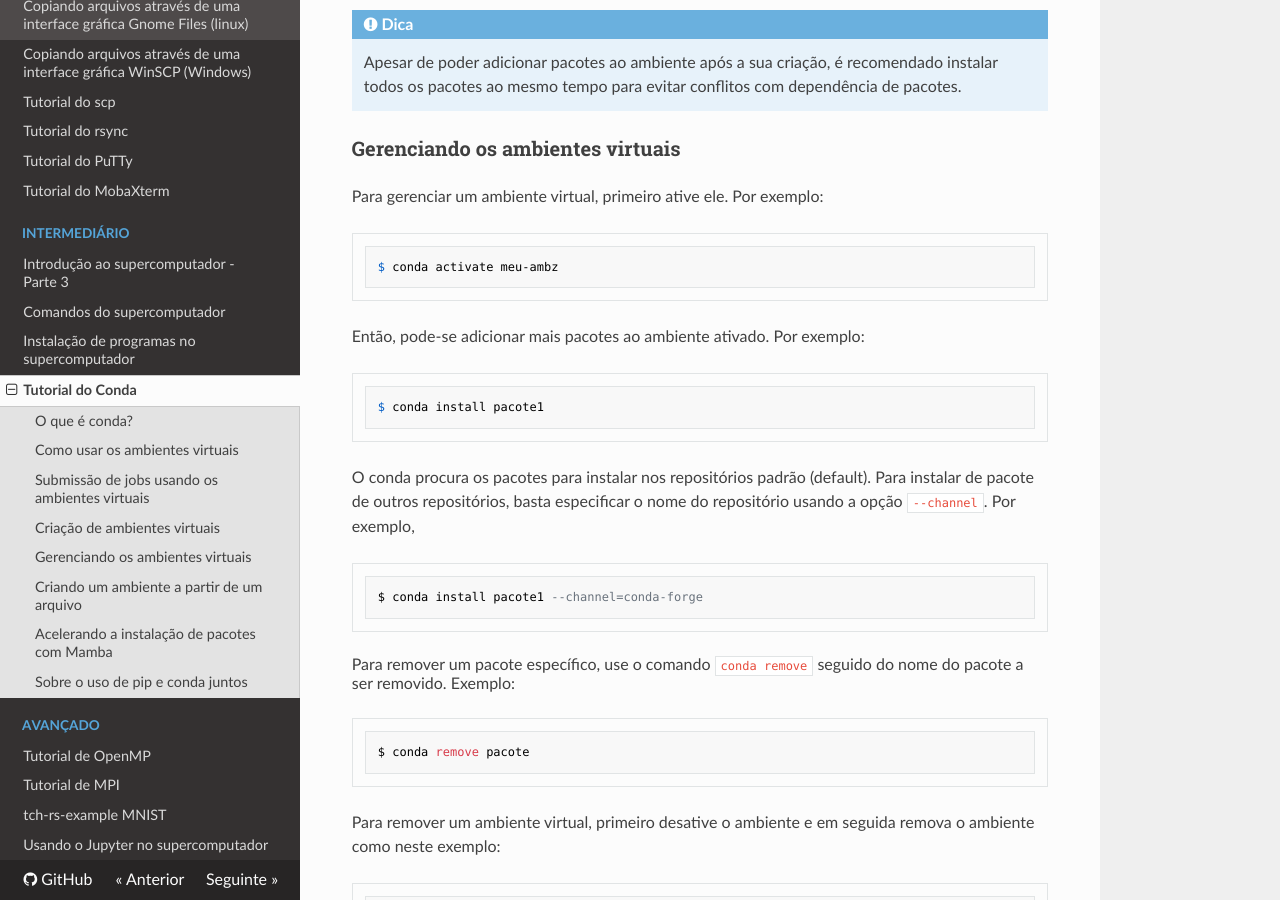
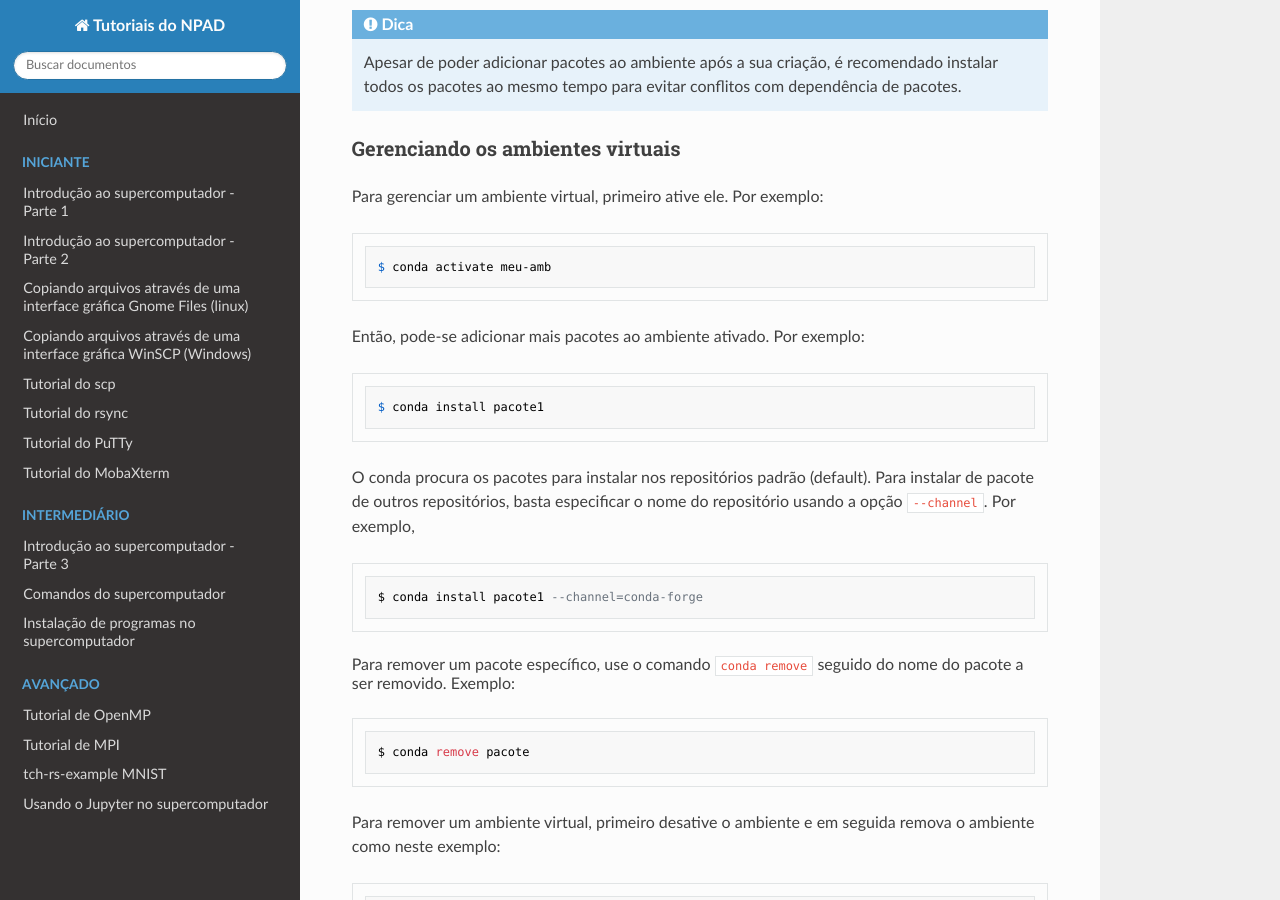
Before and after one commit to NPAD-UFRN/Tutorials, an MkDocs documentation site: the page built from docs/intermediate/conda.md, in a window 1280 px wide and 900 px high, scrolled down 2916 px. Built offline with MkDocs 1.6.1, drawn with Linux system fonts in a browser that asks for light colours; nearby versions of some CDN libraries; some of the changed text lies outside the part shown.

Commit message:
Tutorial do Conda

````diff
--- a/docs/intermediate/conda.md
+++ b/docs/intermediate/conda.md
@@ -111,7 +111,7 @@
 Para gerenciar um ambiente virtual, primeiro ative ele. Por exemplo:
 
 ```bash
-$ conda activate meu-ambz
+$ conda activate meu-amb
 ```
 
 Então, pode-se adicionar mais pacotes ao ambiente ativado. Por exemplo:
--- a/mkdocs.yml
+++ b/mkdocs.yml
@@ -1,5 +1,5 @@
 site_name: Tutoriais do NPAD
-repo_url: https://github.com/NPAD-UFRN/Tutorials
+#repo_url: https://github.com/NPAD-UFRN/Tutorials
 theme:
    name: readthedocs
    highlightjs: true
@@ -55,7 +55,6 @@
       - intermediate/superpc_introduction_part_3.md
       - intermediate/slurm_commands.md
       - intermediate/install_apps.md
-      - intermediate/conda.md
    - Avançado:
       - advanced/openmp_tutorial.md
       - advanced/mpi_tutorial.md
````
